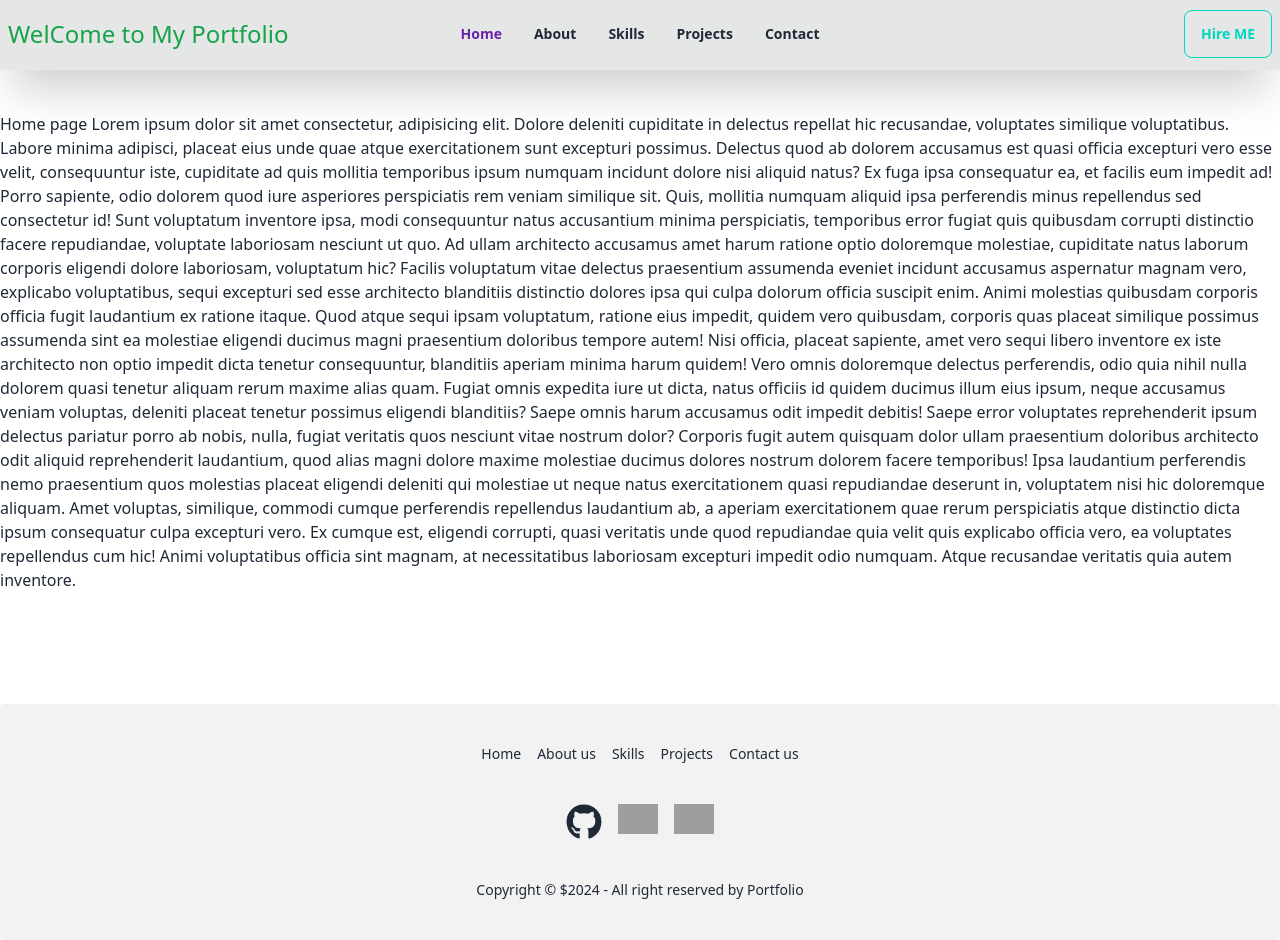
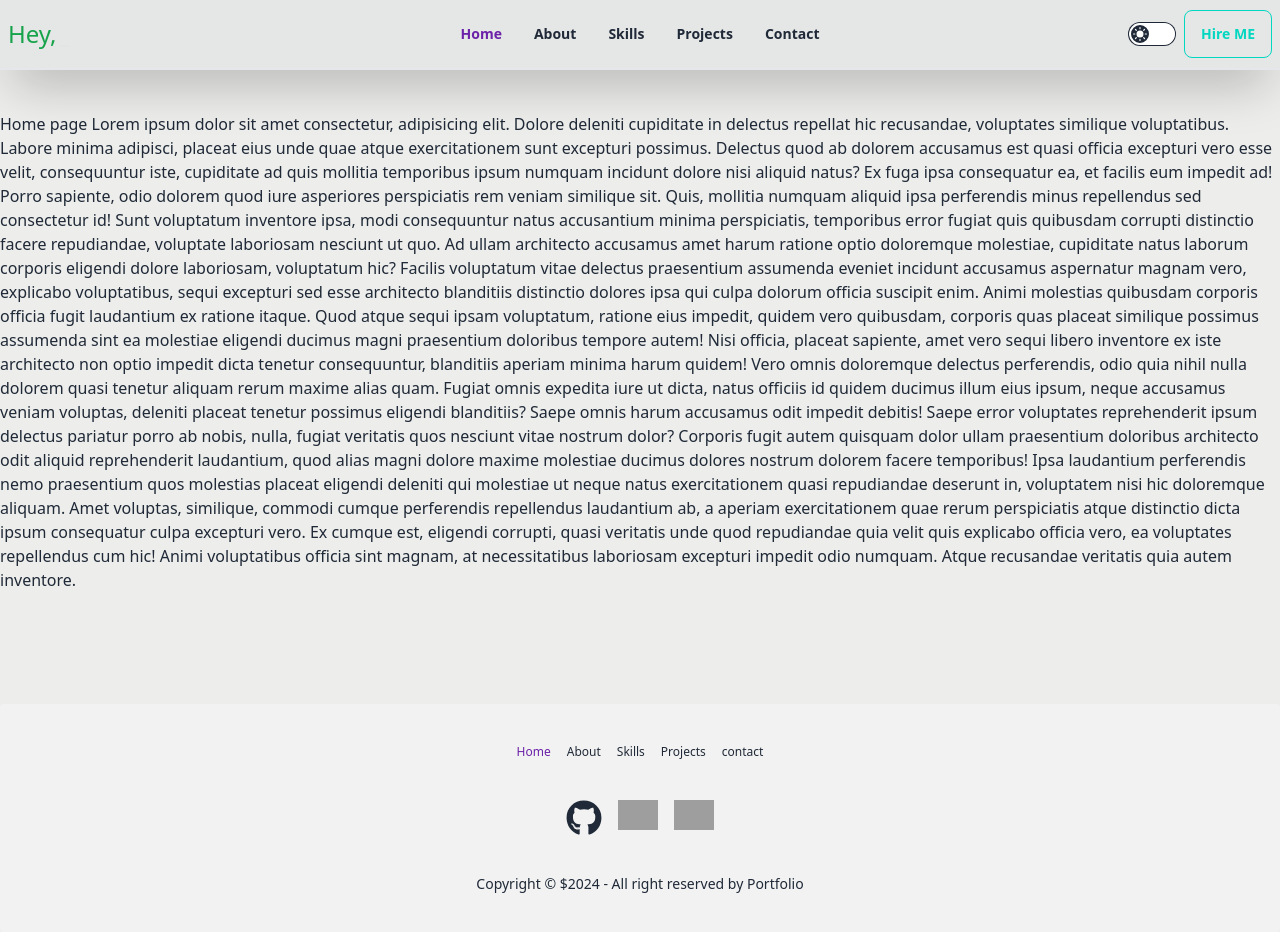
Before and after one commit to nayeem-miah/nur-hussiain, a React (Vite) app: page / in a window 1280 px wide. Built offline with nearby package versions, Linux system fonts and the light colour scheme; grey boxes are pictures that could not be loaded.

Commit message:
modify-code

```diff
--- a/src/Layout/Main.jsx
+++ b/src/Layout/Main.jsx
@@ -4,12 +4,12 @@ import Footer from "../Shered/Footer";
 
 const Main = () => {
   return (
-    <div>
+    <div className="">
       {/* navbar */}
       <div className="w-full ">
         <Navbar></Navbar>
       </div>
-      <div className=" py-28 max-w-screen-xl mx-auto min-h-[calc(100vh-220px)]">
+      <div className=" py-28 max-w-screen-xl mx-auto min-h-[calc(100vh-220px)] ">
         <Outlet></Outlet>
       </div>
       {/* footer */}
--- a/src/Shered/Footer.jsx
+++ b/src/Shered/Footer.jsx
@@ -1,25 +1,35 @@
-import { Link } from "react-router-dom";
+import { Link, NavLink } from "react-router-dom";
 import { FaGithub } from "react-icons/fa";
 
 const Footer = () => {
   return (
-    <footer className="footer footer-center bg-base-200 text-base-content rounded p-10">
+    <footer className="footer footer-center bg-base-200 text-xs rounded p-10">
       <nav className="grid grid-flow-col gap-4">
-        <Link to={"/"} className="link link-hover">
+      <NavLink to={"/"}   className={({ isActive }) =>
+            isActive ? "text-purple-800  link link-hover" : "link link-hover"
+          }>
           Home
-        </Link>
-        <Link to={"/about"} className="link link-hover">
-          About us
-        </Link>
-        <Link to={"/skills"} className="link link-hover">
+        </NavLink>
+        <NavLink to={"/about"}   className={({ isActive }) =>
+            isActive ? "text-purple-800  link link-hover" : "link link-hover"
+          }>
+          About
+        </NavLink>
+        <NavLink to={"/skills"}   className={({ isActive }) =>
+            isActive ? "text-purple-800  link link-hover" : "link link-hover"
+          }>
           Skills
-        </Link>
-        <Link to={"/projects"} className="link link-hover">
+        </NavLink>
+        <NavLink to={"/projects"}   className={({ isActive }) =>
+            isActive ? "text-purple-800  link link-hover" : "link link-hover"
+          }>
           Projects
-        </Link>
-        <Link to={"/contact"} className="link link-hover">
-          Contact us
-        </Link>
+        </NavLink>
+        <NavLink to={"/contact"}   className={({ isActive }) =>
+            isActive ? "text-purple-800  link link-hover" : "link link-hover"
+          }>
+          contact
+        </NavLink>
       </nav>
       <nav>
         <div className="grid grid-flow-col gap-4">
@@ -56,12 +66,14 @@ const Footer = () => {
           </a>
         </div>
       </nav>
-      <aside>
-        <p>
+
+        <div className="text-[14px]">
+          <div>
           Copyright © ${new Date().getFullYear()} - All right reserved by
           Portfolio
-        </p>
-      </aside>
+          </div>
+        </div>
+
     </footer>
   );
 };
--- a/src/Shered/Navbar.jsx
+++ b/src/Shered/Navbar.jsx
@@ -1,7 +1,24 @@
+import { useEffect, useState } from "react";
 import { Link, NavLink } from "react-router-dom";
 import { Typewriter } from "react-simple-typewriter";
 
 const Navbar = () => {
+  const [theme, setTheme] = useState("light");
+
+  useEffect(() => {
+    localStorage.setItem("theme", theme);
+    const localTheme = localStorage.getItem("theme");
+    document.querySelector("html").setAttribute("data-theme", localTheme);
+  }, [theme]);
+
+  const handleToggle = e => {
+    if (e.target.checked) {
+      setTheme("synthwave");
+    } else {
+      setTheme("light");
+    }
+  };
+
   const nabLinks = (
     <>
       <li>
@@ -33,7 +50,6 @@ const Navbar = () => {
             isActive ? "text-purple-800 font-bold" : "font-bold"
           }
         >
-
           Skills
         </NavLink>
       </li>
@@ -44,7 +60,6 @@ const Navbar = () => {
             isActive ? "text-purple-800 font-bold" : "font-bold"
           }
         >
-
           Projects
         </NavLink>
       </li>
@@ -55,7 +70,6 @@ const Navbar = () => {
             isActive ? "text-purple-800 font-bold" : "font-bold"
           }
         >
-          {" "}
           Contact
         </NavLink>
       </li>
@@ -91,7 +105,7 @@ const Navbar = () => {
         <Link to={"/"} className="text-xl lg:text-2xl text-green-600 flex">
           {/* <img src={News} className="h-9 w-10 rounded opacity-60" /> */}
           <Typewriter
-            words={["WelCome to My Portfolio"]}
+            words={["Hey, I'm Nayeem"]}
             loop={Infinity}
             cursor
             cursorStyle="_"
@@ -105,6 +119,43 @@ const Navbar = () => {
         <ul className="menu menu-horizontal  font-bold px-1">{nabLinks}</ul>
       </div>
       <div className="navbar-end">
+        <label className="cursor-pointer grid place-items-center pr-1 lg:pr-2">
+          <input
+            onChange={handleToggle}
+            type="checkbox"
+            value="synthwave"
+            className="toggle theme-controller bg-base-content row-start-1 col-start-1 col-span-2"
+          />
+          <svg
+            className="col-start-1 row-start-1 stroke-base-100 fill-base-100"
+            xmlns="http://www.w3.org/2000/svg"
+            width="14"
+            height="14"
+            viewBox="0 0 24 24"
+            fill="none"
+            stroke="currentColor"
+            strokeWidth="2"
+            strokeLinecap="round"
+            strokeLinejoin="round"
+          >
+            <circle cx="12" cy="12" r="5" />
+            <path d="M12 1v2M12 21v2M4.2 4.2l1.4 1.4M18.4 18.4l1.4 1.4M1 12h2M21 12h2M4.2 19.8l1.4-1.4M18.4 5.6l1.4-1.4" />
+          </svg>
+          <svg
+            className="col-start-2 row-start-1 stroke-base-100 fill-base-100"
+            xmlns="http://www.w3.org/2000/svg"
+            width="14"
+            height="14"
+            viewBox="0 0 24 24"
+            fill="none"
+            stroke="currentColor"
+            strokeWidth="2"
+            strokeLinecap="round"
+            strokeLinejoin="round"
+          >
+            <path d="M21 12.79A9 9 0 1 1 11.21 3 7 7 0 0 0 21 12.79z"></path>
+          </svg>
+        </label>
         <div className="relative  flex items-center  justify-end w-full md:w-auto">
           <div className="  ">
             <Link className="btn btn-outline btn-accent">Hire ME</Link>
--- a/src/main.jsx
+++ b/src/main.jsx
@@ -6,6 +6,8 @@ import { RouterProvider } from "react-router-dom";
 import router from "./Routes/Router.jsx";
 ReactDOM.createRoot(document.getElementById("root")).render(
   <React.StrictMode>
+    <div className="bg-[#ededeb] ">
     <RouterProvider router={router} />
+    </div>
   </React.StrictMode>
 );
```
